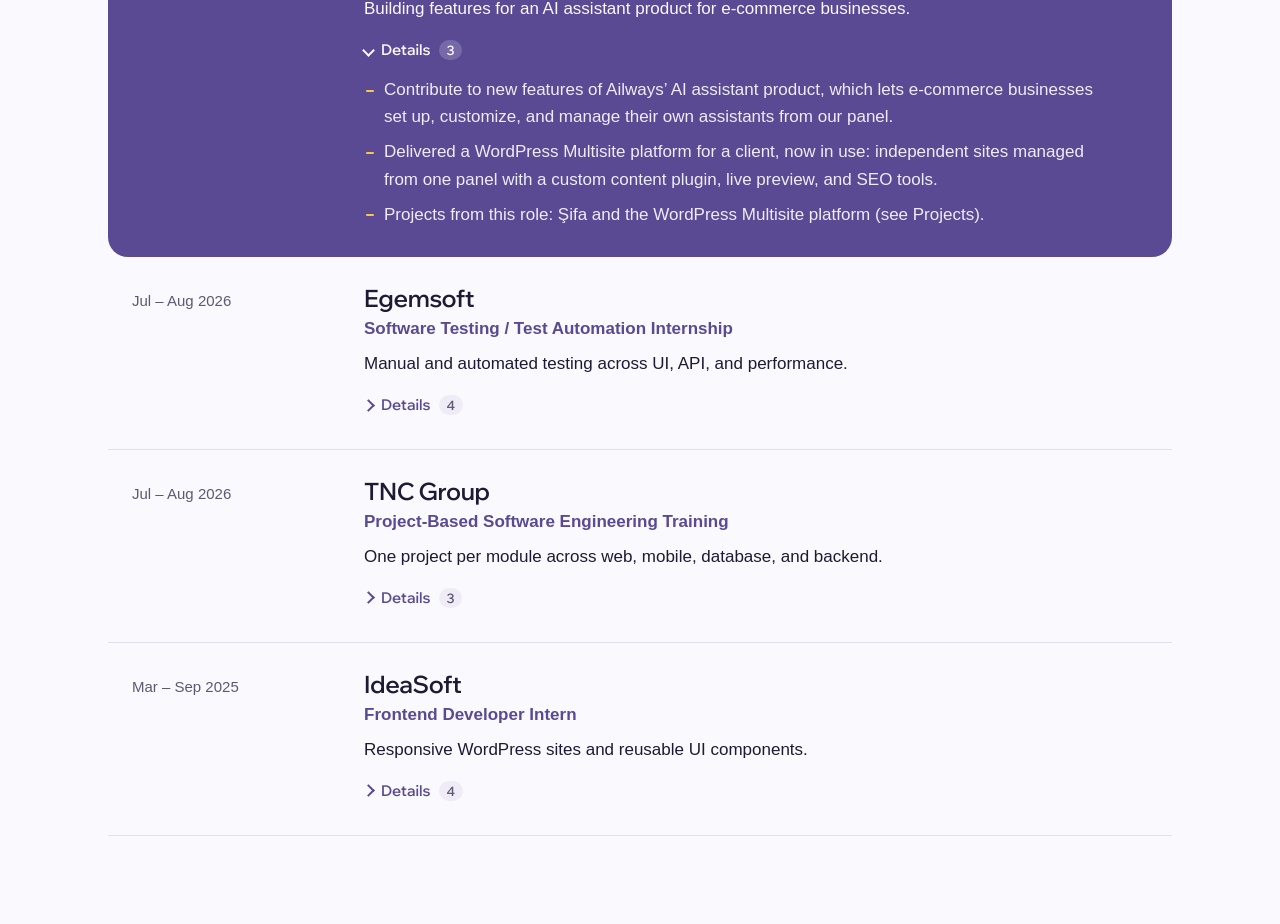
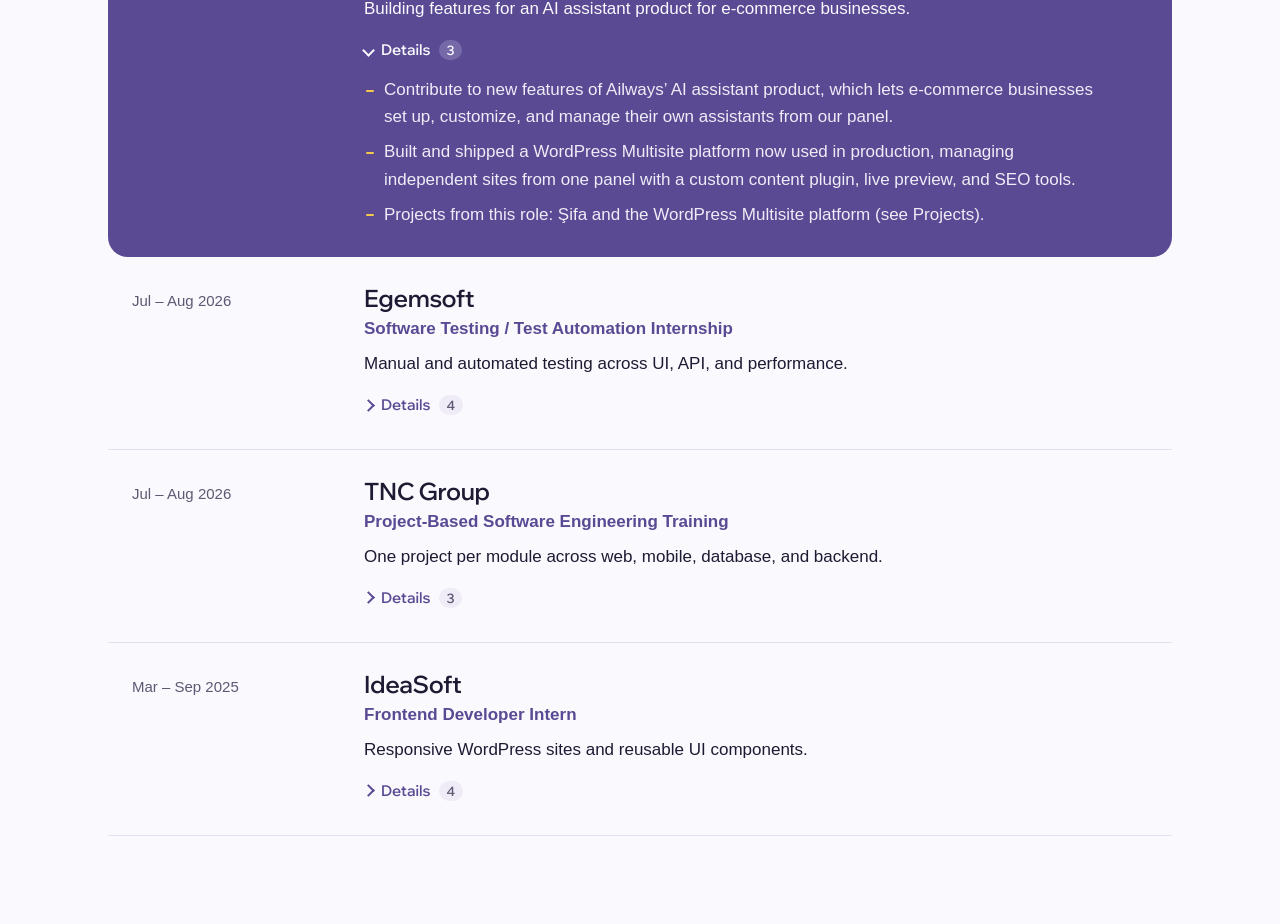
Before and after one commit to bugraberatkok/BugraBeratKokPortfolio, a Next.js app: page / in a window 1280 px wide. Shown: the part 1978-2902 px from the top of the page. Built offline with nearby package versions, Linux system fonts and the light colour scheme; no server answers; the database is empty; a web font is replaced by a local one.

Commit message:
Describe the WordPress Multisite platform as shipped and in production

```diff
--- a/locales/en.js
+++ b/locales/en.js
@@ -307,7 +307,7 @@
         "summary": "Building features for an AI assistant product for e-commerce businesses.",
         "description": [
           "Contribute to new features of Ailways’ AI assistant product, which lets e-commerce businesses set up, customize, and manage their own assistants from our panel.",
-          "Delivered a WordPress Multisite platform for a client, now in use: independent sites managed from one panel with a custom content plugin, live preview, and SEO tools.",
+          "Built and shipped a WordPress Multisite platform now used in production, managing independent sites from one panel with a custom content plugin, live preview, and SEO tools.",
           "Projects from this role: Şifa and the WordPress Multisite platform (see Projects)."
         ]
       },
--- a/locales/tr.js
+++ b/locales/tr.js
@@ -307,7 +307,7 @@
         "summary": "E-ticaret işletmelerine yönelik yapay zekâ asistanı ürününün yeni özelliklerini geliştiriyorum.",
         "description": [
           "E-ticaret işletmelerinin kendi asistanlarını panelimizden kurup özelleştirebildiği ve yönetebildiği yapay zekâ asistanı ürünümüzün yeni özelliklerinin geliştirilmesine katkı sağlıyorum.",
-          "Bir müşteri için WordPress Multisite platformu geliştirip teslim ettim ve platform şu an kullanımda: bağımsız siteler özel içerik eklentisi, canlı önizleme ve SEO araçlarıyla tek panelden yönetiliyor.",
+          "Geliştirdiğim WordPress Multisite platformu canlıya alındı ve aktif olarak kullanılıyor: bağımsız siteler, özel içerik eklentisi, canlı önizleme ve SEO araçlarıyla tek panelden yönetiliyor.",
           "Bu görevde geliştirdiğim projeler: Şifa ve WordPress Multisite platformu (Projeler bölümünde)."
         ]
       },
```
